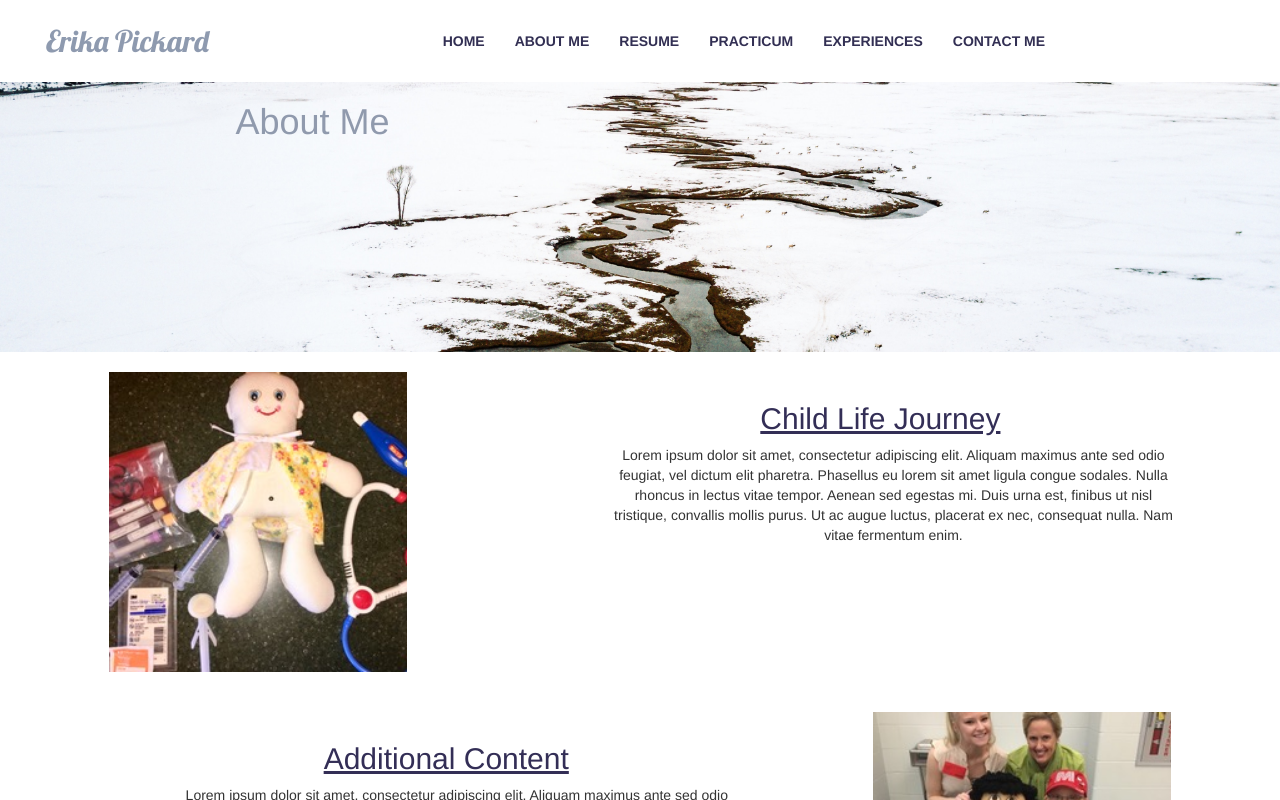
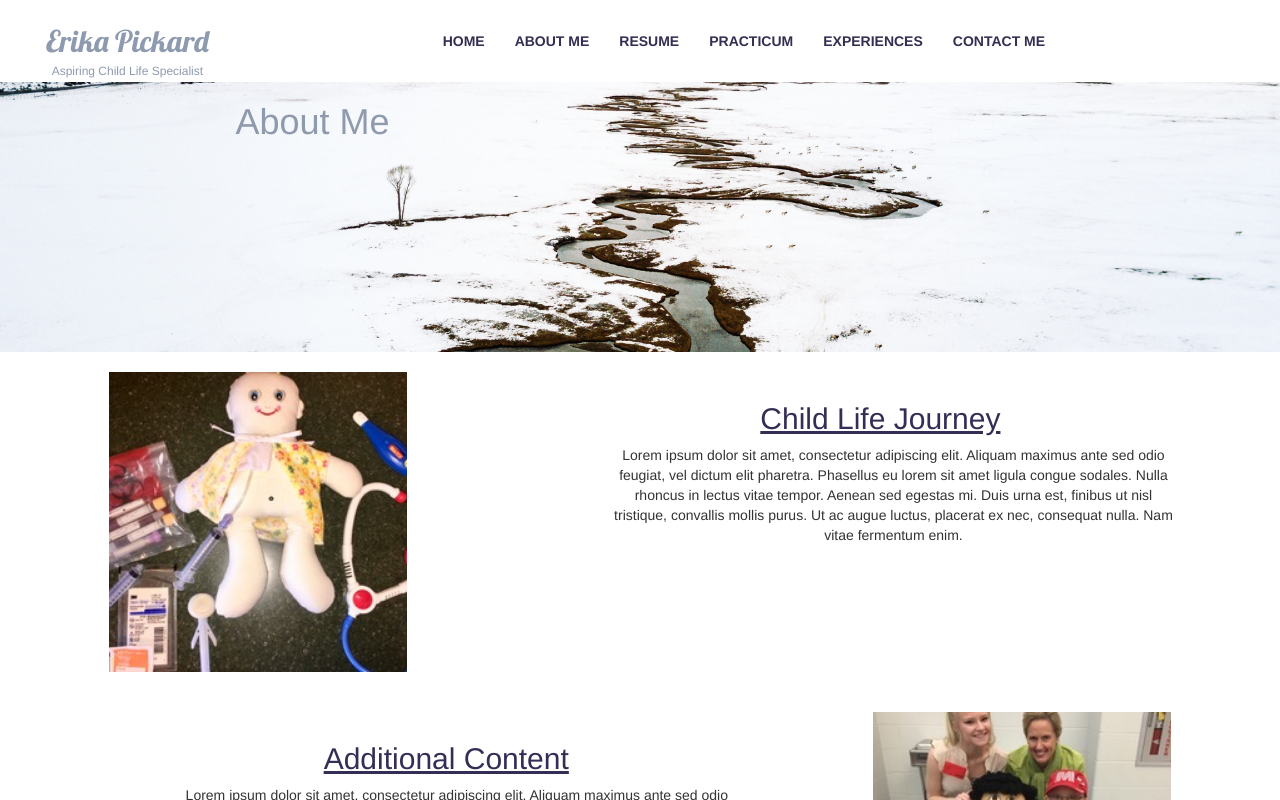
Before and after one commit to cbartram/e-portfolio, a React (Create React App) app: page /about in a window 1280 px wide. Shown: the top 800 px of the page. Built offline with nearby package versions, Linux system fonts and the light colour scheme.

Commit message:
Updated Home page information per erikas request

```diff
--- a/src/App.css
+++ b/src/App.css
@@ -153,6 +153,7 @@ p {
 .Quotes {
     display:block;
     background-color:white;
+    border-top:1px solid #eeeeee;
 }
 .Quotes:before {
     display: block;
--- a/src/App.js
+++ b/src/App.js
@@ -18,7 +18,7 @@ class App extends Component {
                     <div className="section-header-dot" />
                     <div className="col-md-12">
                         <div className="row">
-                            <Content title="About Me" size={7} offset={3}>
+                            <Content title="Welcome" size={7} offset={3}>
                                 <p align="center" className="main-paragraph">
                                    Lorem ipsum dolor sit amet, consectetur adipiscing elit. Aliquam maximus ante sed odio feugiat, vel dictum elit pharetra.
                                    Phasellus eu lorem sit amet ligula congue sodales. Nulla rhoncus in lectus vitae tempor. Aenean sed egestas mi. Duis urna est,
--- a/src/components/Navigation/Navigation.css
+++ b/src/components/Navigation/Navigation.css
@@ -52,3 +52,8 @@ li > a {
     border-bottom:3px solid rgb(50, 47, 83);
     color:rgb(50, 47, 83);
 }
+
+#sub {
+    font-size: 12px;
+    font-family: "Helvetica Neue", Helvetica, Arial, sans-serif;
+}
--- a/src/components/Navigation/Navigation.js
+++ b/src/components/Navigation/Navigation.js
@@ -17,6 +17,7 @@ class Navigation extends Component {
                             <ul className="nav navbar-nav">
                                 <a className="navbar-brand" href="/">
                                     <p>Erika Pickard</p>
+                                    <p className="subtext" id="sub">Aspiring Child Life Specialist</p>
                                 </a>
                                 <li><a href="/">Home</a></li>
                                 <li><a href="/about">About Me</a></li>
```
